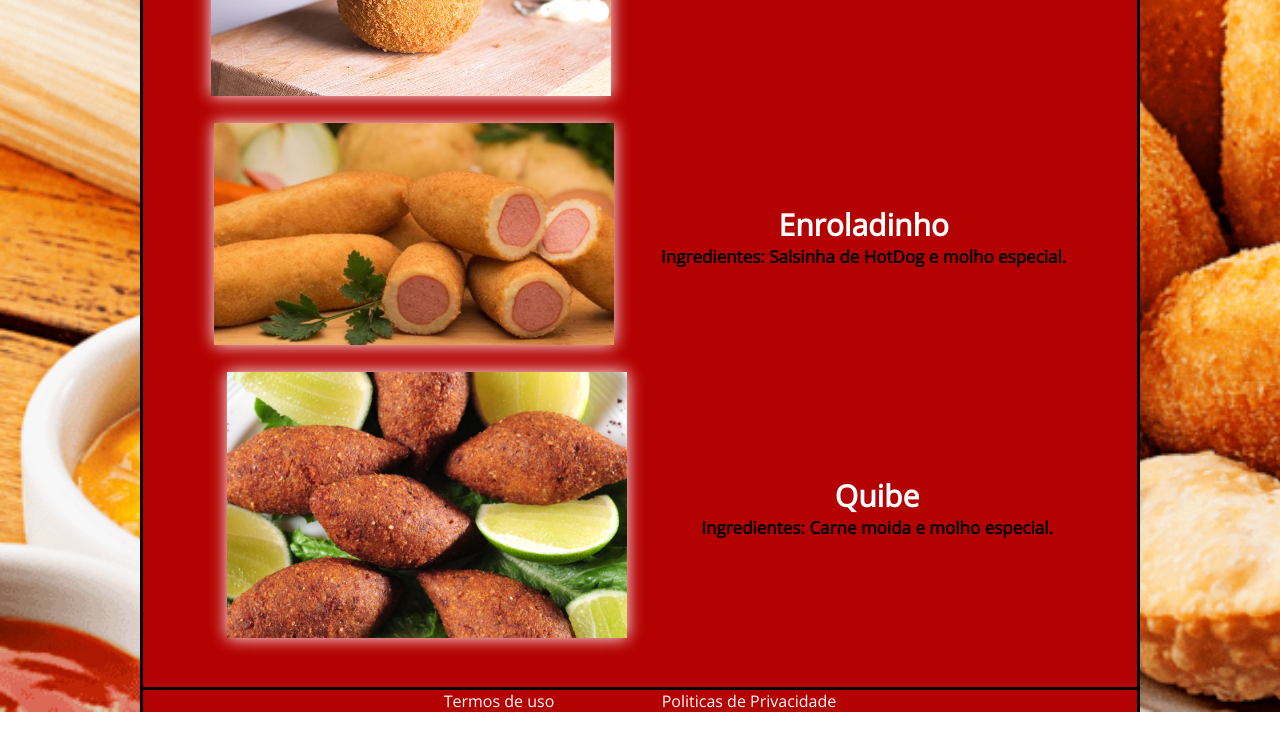
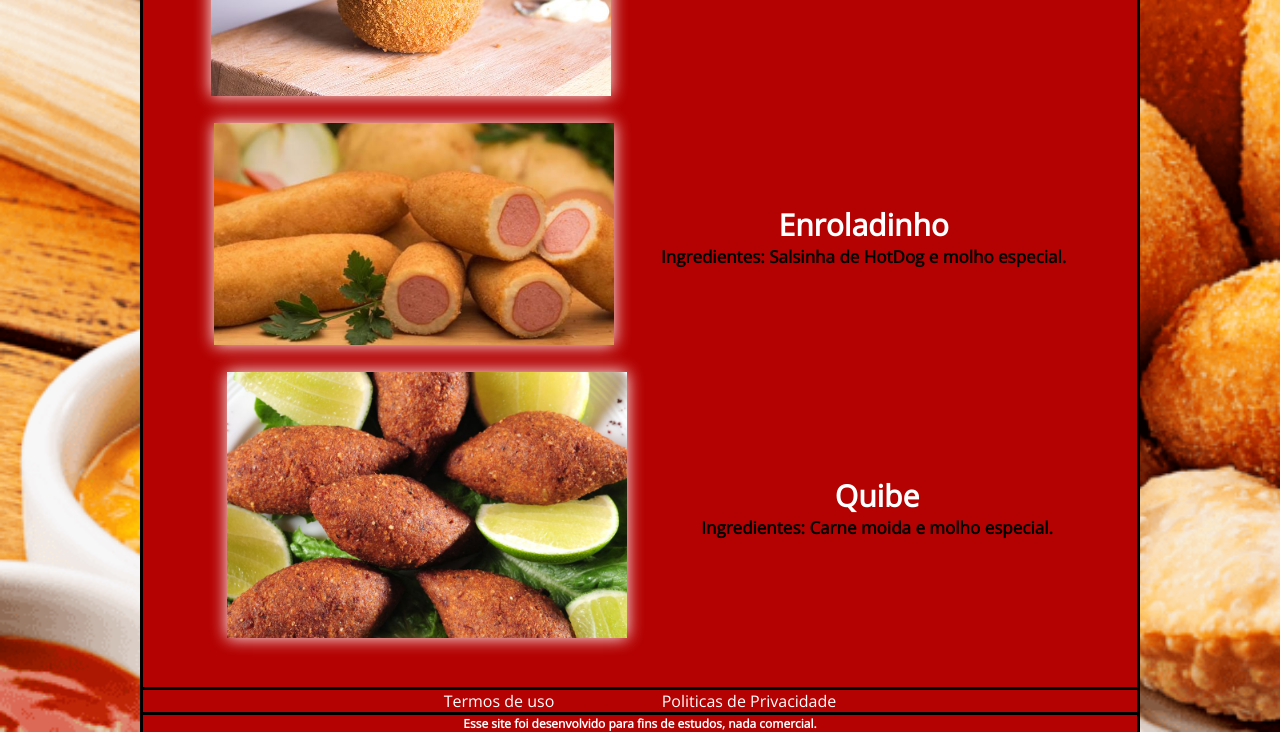
Before and after one commit to MayconSBPereira/Site, a plain HTML site: page index.html in a window 1280 px wide. Shown: the part 509-1241 px from the top of the page. Drawn offline with nearby package versions, Linux system fonts and the light colour scheme.

Commit message:
nova att

```diff
--- a/Contato/Contato.css
+++ b/Contato/Contato.css
@@ -105,6 +105,20 @@ legend{
     max-width: 500px;
     display:flex;
 }
+#dev_estudo{
+    color: white;
+    background-color: rgb(180, 1, 1);
+    border-top: medium;
+    border-left: medium;
+    border-right: medium;
+    border-bottom: 0px;
+    border-style: solid;
+    border-color: black;
+    text-align: center;
+    font-family: 'Open Sans', sans-serif;
+    font-size: 12px;
+    max-width: 1000px;
+}
 #rodape{
     background-color: rgb(180, 1, 1);
     border-top: medium;
--- a/QuemSomos/QuemSomos.css
+++ b/QuemSomos/QuemSomos.css
@@ -119,6 +119,20 @@ iframe{
     max-width: 500px;
     display:flex;
 }
+#dev_estudo{
+    color: white;
+    background-color: rgb(180, 1, 1);
+    border-top: medium;
+    border-left: medium;
+    border-right: medium;
+    border-bottom: 0px;
+    border-style: solid;
+    border-color: black;
+    text-align: center;
+    font-family: 'Open Sans', sans-serif;
+    font-size: 12px;
+    max-width: 1000px;
+}
 #rodape{
     background-color: rgb(180, 1, 1);
     border-top: medium;
--- a/Termos E Politica/Politica.css
+++ b/Termos E Politica/Politica.css
@@ -59,6 +59,20 @@ img{
     max-width: 500px;
     display:flex;
 }
+#dev_estudo{
+    color: white;
+    background-color: rgb(180, 1, 1);
+    border-top: medium;
+    border-left: medium;
+    border-right: medium;
+    border-bottom: 0px;
+    border-style: solid;
+    border-color: black;
+    text-align: center;
+    font-family: 'Open Sans', sans-serif;
+    font-size: 12px;
+    max-width: 1000px;
+}
 #rodape{
     background-color: rgb(180, 1, 1);
     border-top: medium;
--- a/Termos E Politica/Termos.css
+++ b/Termos E Politica/Termos.css
@@ -59,6 +59,20 @@ img{
     max-width: 500px;
     display:flex;
 }
+#dev_estudo{
+    color: white;
+    background-color: rgb(180, 1, 1);
+    border-top: medium;
+    border-left: medium;
+    border-right: medium;
+    border-bottom: 0px;
+    border-style: solid;
+    border-color: black;
+    text-align: center;
+    font-family: 'Open Sans', sans-serif;
+    font-size: 12px;
+    max-width: 1000px;
+}
 #rodape{
     background-color: rgb(180, 1, 1);
     border-top: medium;
--- a/index.html
+++ b/index.html
@@ -57,6 +57,9 @@
             <a href="Termos E Politica/Politica.html">Politicas de Privacidade</a>
         </div>
     </footer>
+    <footer id="dev_estudo">
+        <p><strong>Esse site foi desenvolvido para fins de estudos, nada comercial.</strong></p>
+    </footer>
 
 </body>
 </html>
--- a/style.css
+++ b/style.css
@@ -126,6 +126,20 @@ h3{
     max-width: 500px;
     display:flex;
 }
+#dev_estudo{
+    color: white;
+    background-color: rgb(180, 1, 1);
+    border-top: medium;
+    border-left: medium;
+    border-right: medium;
+    border-bottom: 0px;
+    border-style: solid;
+    border-color: black;
+    text-align: center;
+    font-family: 'Open Sans', sans-serif;
+    font-size: 12px;
+    max-width: 1000px;
+}
 #rodape{
     background-color: rgb(180, 1, 1);
     border-top: medium;
```
Also changed, not shown: Contato/Contato.html (+3 -0 lines), QuemSomos/QuemSomos.html (+3 -0 lines), Termos E Politica/Politica.html (+3 -0 lines), Termos E Politica/Termos.html (+3 -0 lines).
